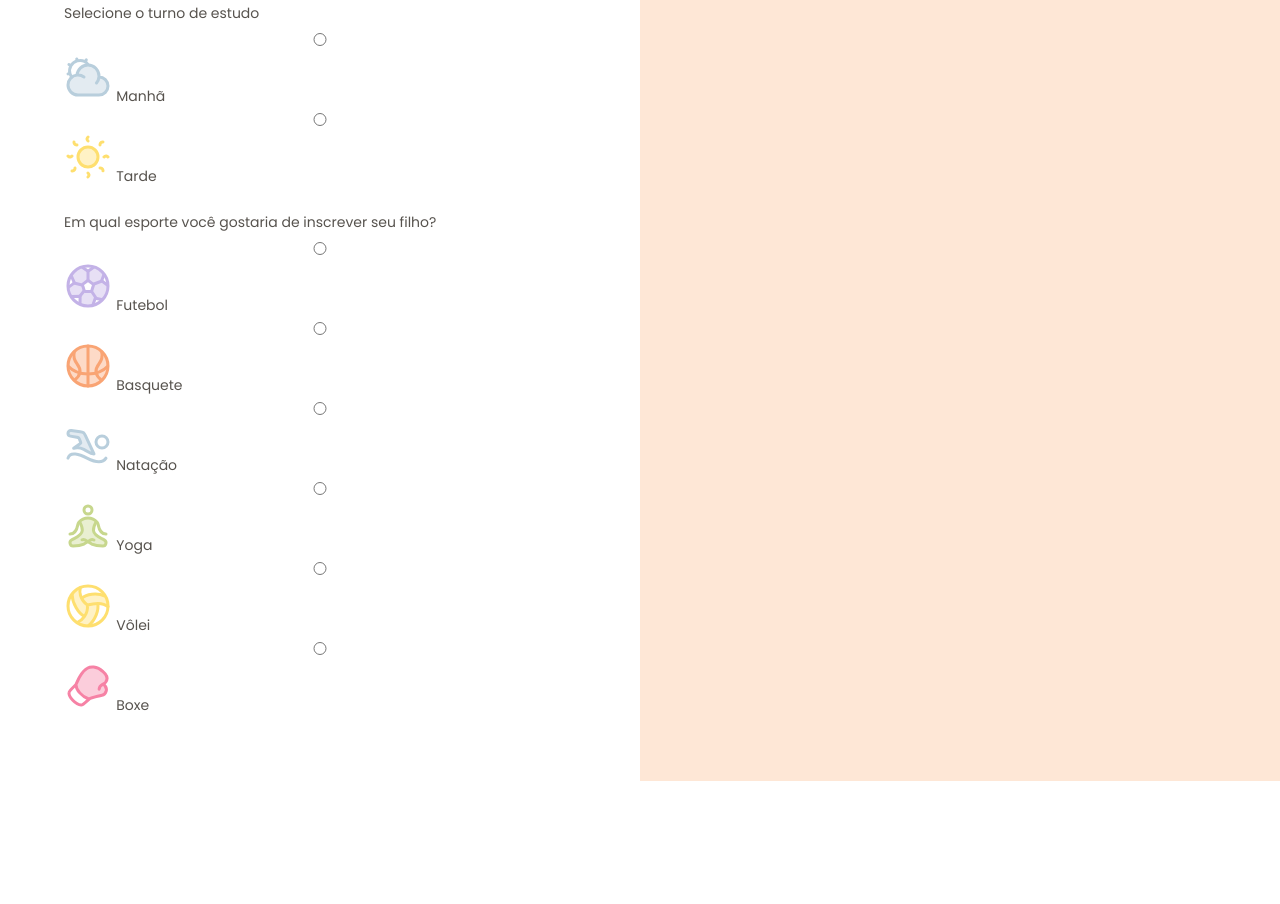
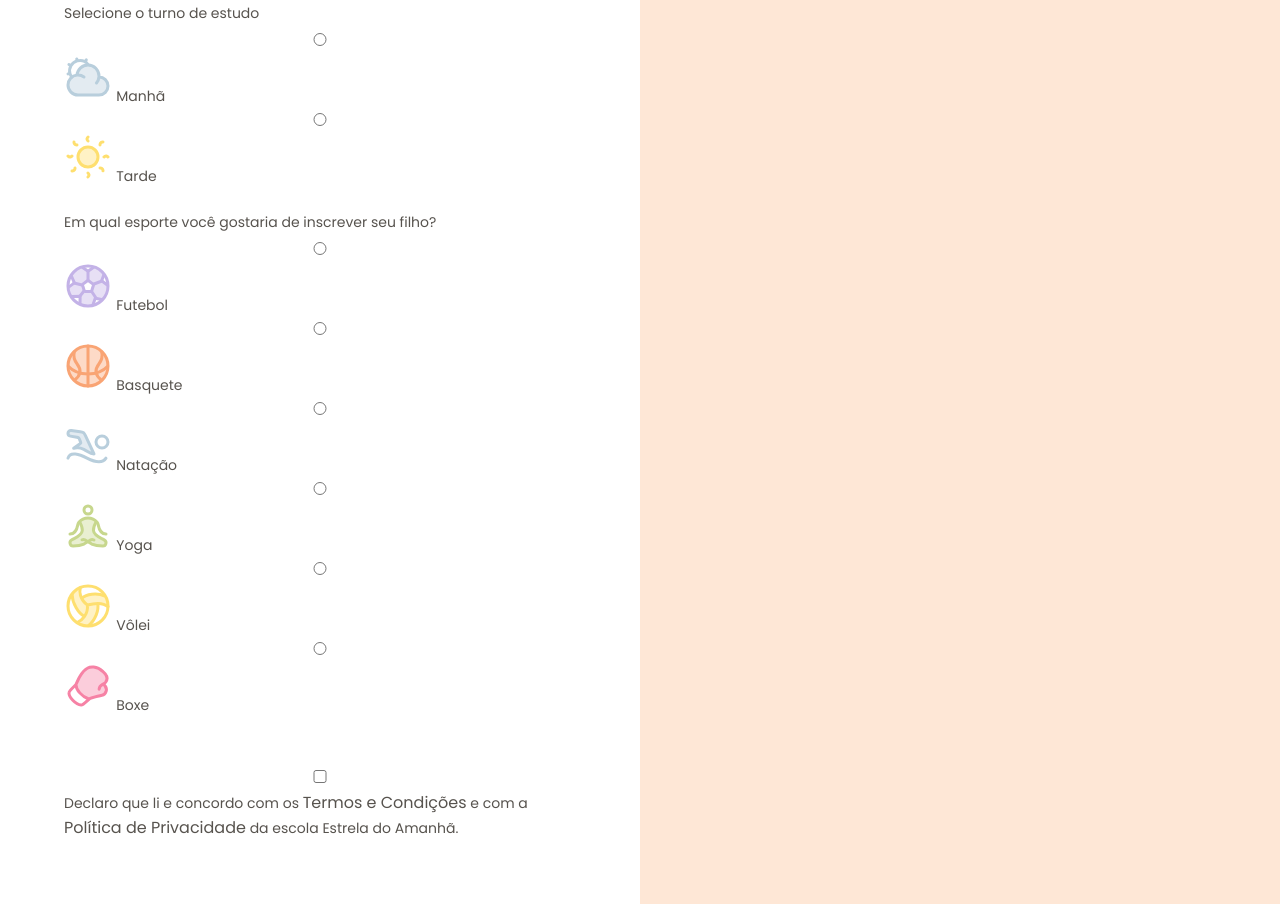
Before and after one commit to henry-frrz/stars-tomorrow, a plain HTML site: page index.html in a window 1280 px wide. Shown: the part 2120-3024 px from the top of the page. Before the commit the page ends 2901 px from the top, so only its background shows below. Drawn offline with Linux system fonts and the light colour scheme.

Commit message:
feat(form): add checkbox to accept terms and privacy policy

```diff
--- a/index.html
+++ b/index.html
@@ -420,6 +420,19 @@
             </div>
           </div>
         </fieldset>
+
+        <div class="input-checkbox">
+          <input type="checkbox" name="terms" id="terms" />
+
+          <div class="input-checkbox__img"></div>
+
+          <label for="terms"
+            >Declaro que li e concordo com os
+            <a href="">Termos e Condições</a> e com a
+            <a href="">Política de Privacidade</a> da escola Estrela do
+            Amanhã.</label
+          >
+        </div>
       </form>
     </main>
 
```
